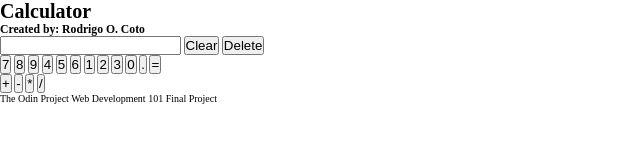
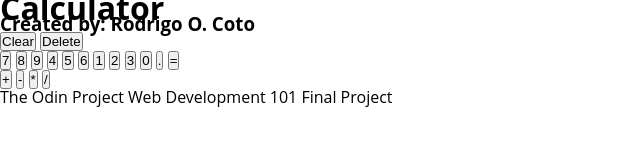
Before and after one commit to Lvzbel/odin_calculator, a plain HTML site: page index.html in a window 1280 px wide. Shown: the whole page, without its empty margins (0-640 px from the left). Drawn offline with Linux system fonts and the light colour scheme.

Commit message:
fix: input div, and basic css reset

```diff
--- a/index.html
+++ b/index.html
@@ -15,7 +15,7 @@
     <main class="container">
       <div class="calculator">
         <div class="cal_header">
-          <input type="text" />
+          <div class="display"></div>
           <button id="clear" class="btn">Clear</button>
           <button id="delete" class="btn">Delete</button>
         </div>
--- a/styles.css
+++ b/styles.css
@@ -13,4 +13,8 @@ html {
 
 body {
   box-sizing: border-box;
+  font-family: "Open Sans", sans-serif;
+  font-size: 1.6rem;
+  font-weight: 400;
+  line-height: 1.6rem;
 }
```
